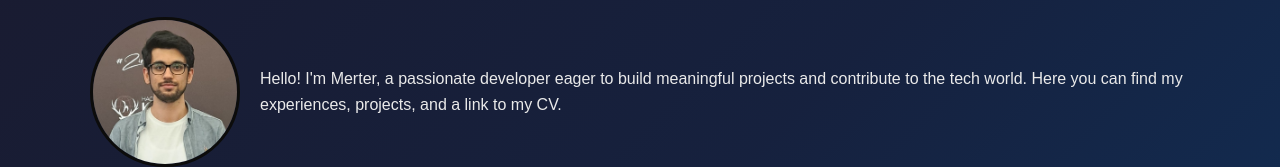
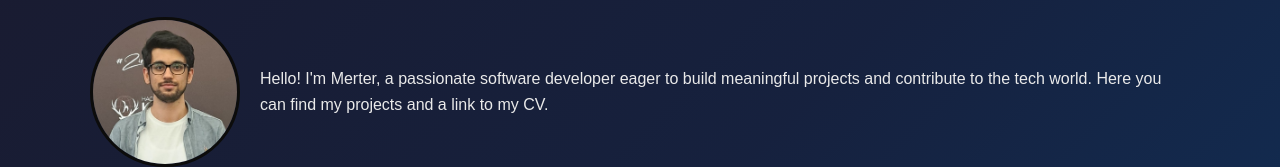
Before and after one commit to mertercoban/mertercoban, a plain HTML site: page index.html in a window 1280 px wide. Shown: the part 253-420 px from the top of the page. Drawn offline with Linux system fonts and the light colour scheme.

Commit message:
fixed portfolio

```diff
--- a/index.html
+++ b/index.html
@@ -20,7 +20,7 @@
         <h2>About Me</h2>
         <div class="about-content">
             <img src="src/merter.jpg" alt="Merter" class="profile-pic">
-            <p>Hello! I'm Merter, a passionate developer eager to build meaningful projects and contribute to the tech world. Here you can find my experiences, projects, and a link to my CV.</p>
+            <p>Hello! I'm Merter, a passionate software developer eager to build meaningful projects and contribute to the tech world. Here you can find my projects and a link to my CV.</p>
         </div>
     </div>
 </section>
```
